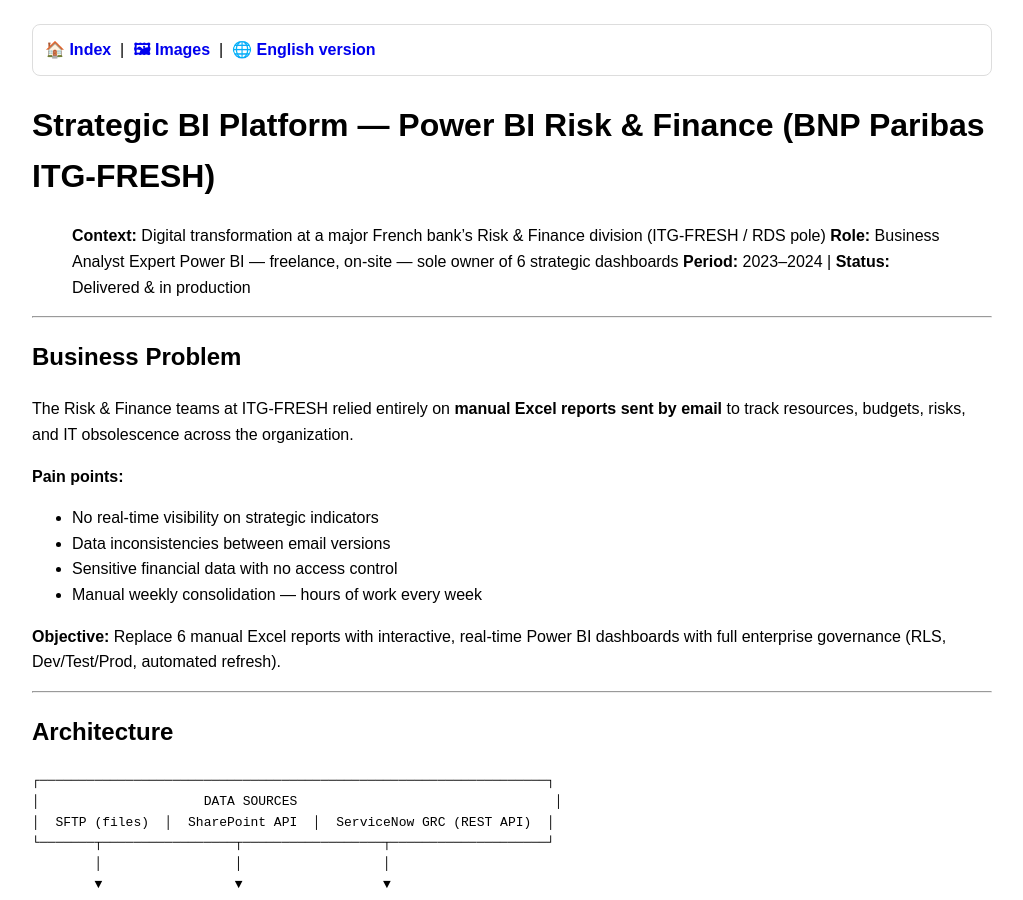
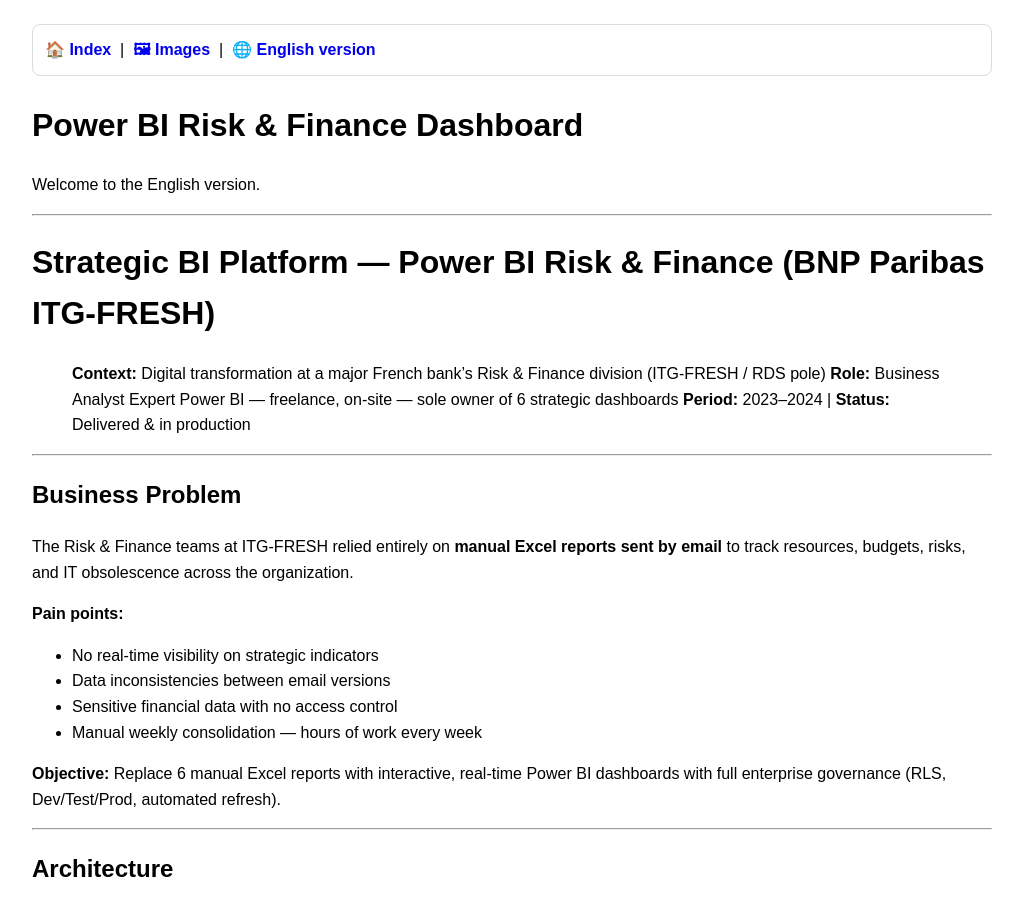
Before and after one commit to wxpscqyz8f-lang/powerbi-risk-finance-dashboard, a Jekyll site: the page built from english.md, in a window 1280 px wide and 900 px high. Shown: the whole window, without its empty margins (128-1151 px from the left). Built offline with Jekyll 4.4.1, drawn with Linux system fonts in a browser that asks for light colours; our own code applies the rules of GitHub Pages for plain Markdown files.

Commit message:
Update and rename README_v2_english.md to english.md

```diff
--- a/README_v2_english.md
+++ b/english.md
@@ -1,3 +1,16 @@
+---
+layout: default
+title: English Version
+permalink: /english/
+---
+
+# Power BI Risk & Finance Dashboard
+
+Welcome to the English version.
+
+---
+
+
 # Strategic BI Platform — Power BI Risk & Finance (BNP Paribas ITG-FRESH)
 
 > **Context:** Digital transformation at a major French bank's Risk & Finance division (ITG-FRESH / RDS pole)
```
